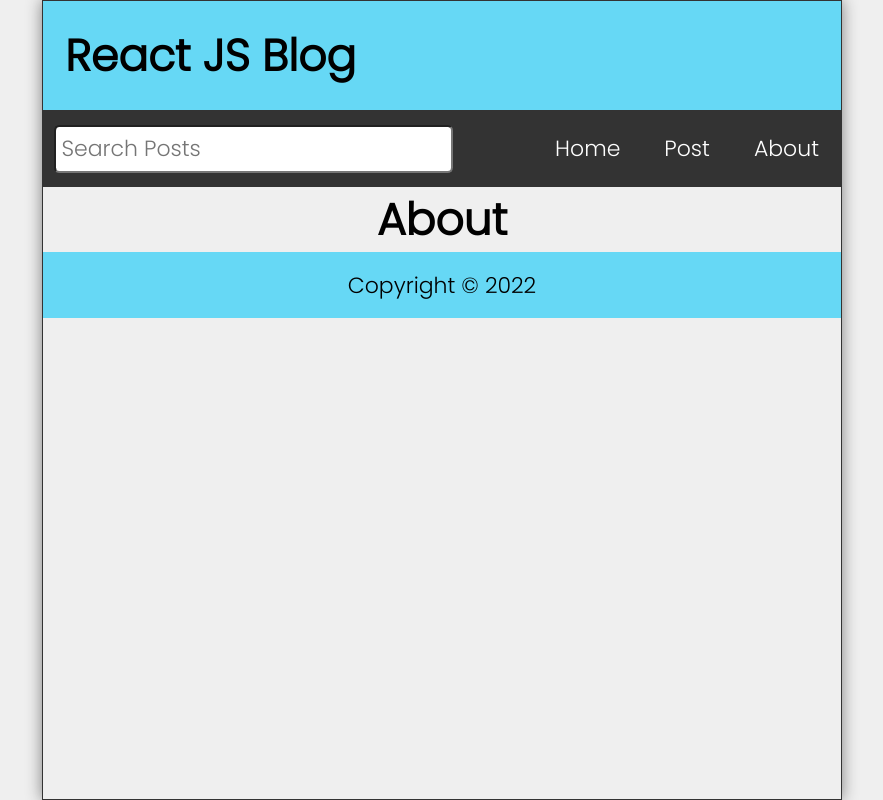
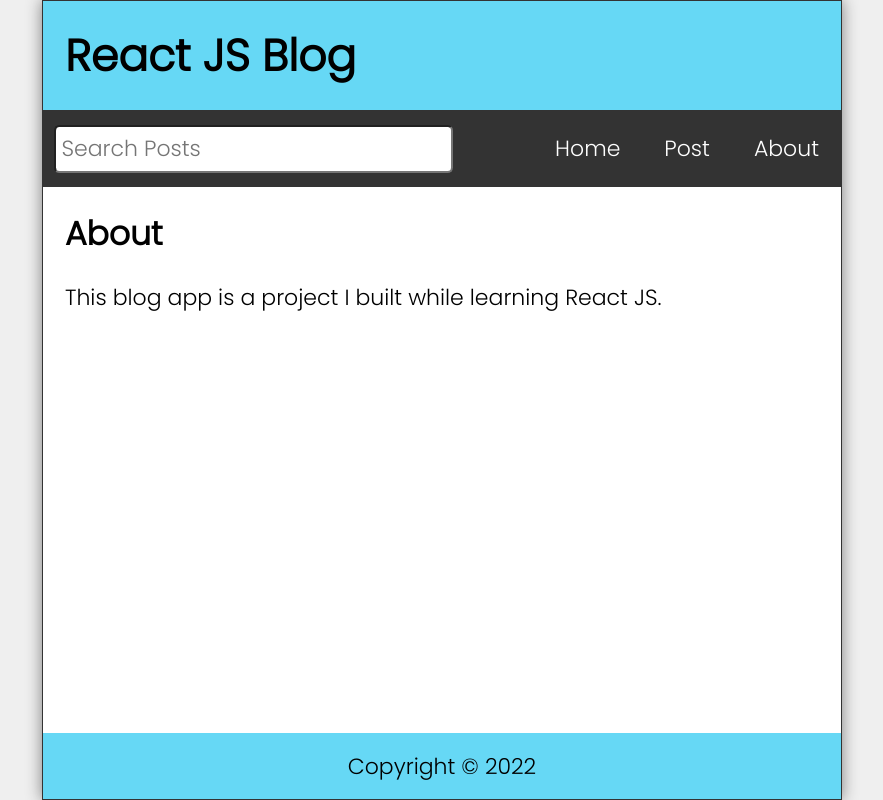
Before and after one commit to 2Kelvin/react-blog, a React (Create React App) app: page /about in a window 1280 px wide. Shown: the whole page, without its empty margins (198-1081 px from the left). Built offline with nearby package versions, Linux system fonts and the light colour scheme.

Commit message:
added About

```diff
--- a/src/Components/About.js
+++ b/src/Components/About.js
@@ -1,7 +1,10 @@
 const About = () => {
     return (
-        <main>
-           <h1> About</h1>
+        <main className="About">
+            <h2> About</h2>
+            <p style={{ marginTop: "1rem" }}>
+                This blog app is a project I built while learning React JS.
+            </p>
         </main>
     );
 }
```
